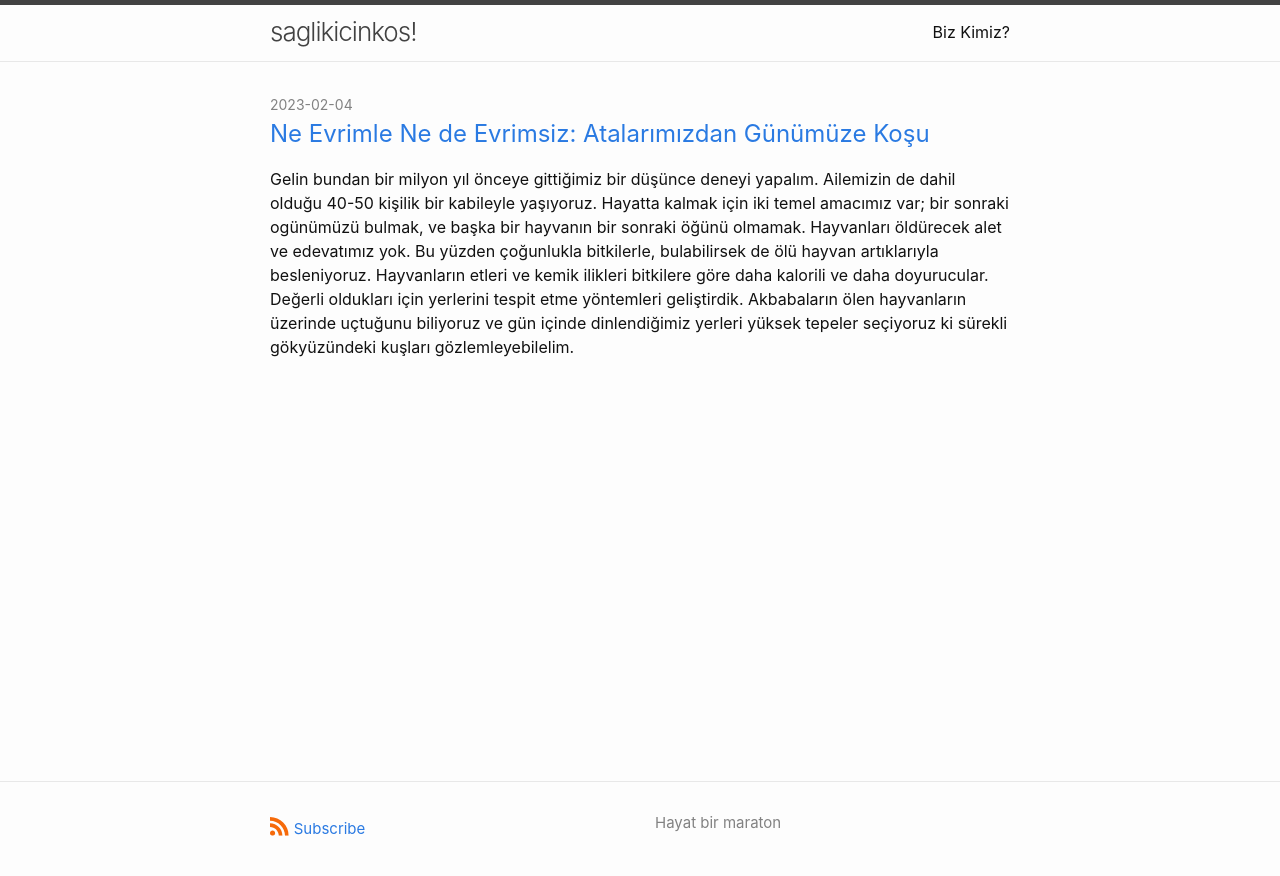
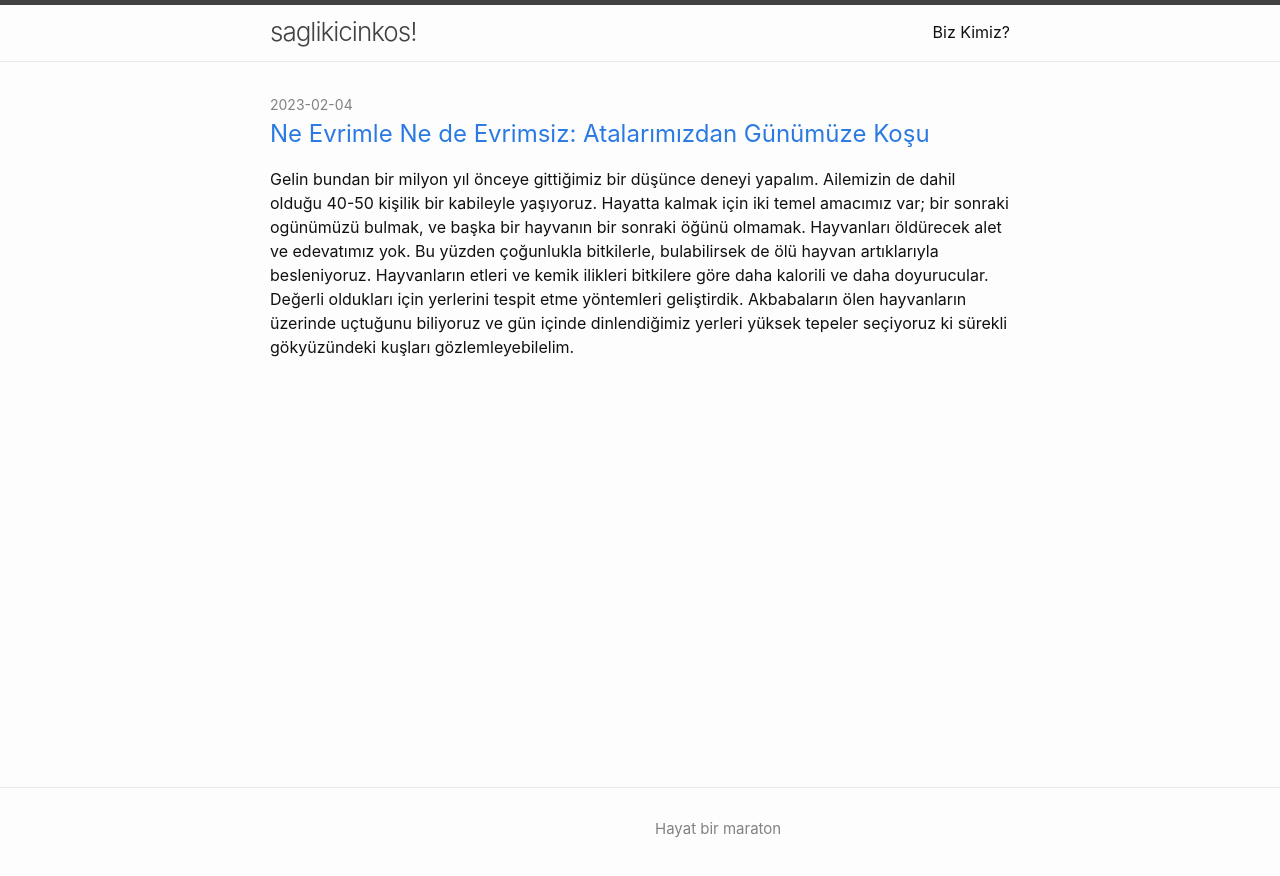
Before and after one commit to saglikicinkos/saglikicinkos.github.io, a Jekyll site: the page built from _pages/anasayfa.md, in a window 1280 px wide. Shown: the top 876 px of the page. Built offline with Jekyll 4.4.1, drawn with Linux system fonts in a browser that asks for light colours.

Commit message:
changed footer texts.

```diff
--- a/_config.yaml
+++ b/_config.yaml
@@ -1,6 +1,6 @@
 title: saglikicinkos!
 description: Hayat bir maraton
-author:
+author: mahir
 email: saglikicinkos@gmail.com
 
 theme: minima
--- a/_includes/footer.html
+++ b/_includes/footer.html
@@ -5,18 +5,8 @@
 
     <div class="footer-col-wrapper">
       <div class="footer-col">
-        <p class="feed-subscribe">
-          <a href="{{ site.feed.path | default: 'feed.xml' | absolute_url }}">
-            <svg class="svg-icon orange">
-              <use xlink:href="{{ 'assets/minima-social-icons.svg#rss' | relative_url }}"></use>
-            </svg><span>Subscribe</span>
-          </a>
-        </p>
       {%- if site.author %}
         <ul class="contact-list">
-          {% if site.author.name -%}
-            <li class="p-name">{{ site.author.name | escape }}</li>
-          {% endif -%}
           {% if site.author.email -%}
             <li><a class="u-email" href="mailto:{{ site.author.email }}">{{ site.author.email }}</a></li>
           {%- endif %}
```
